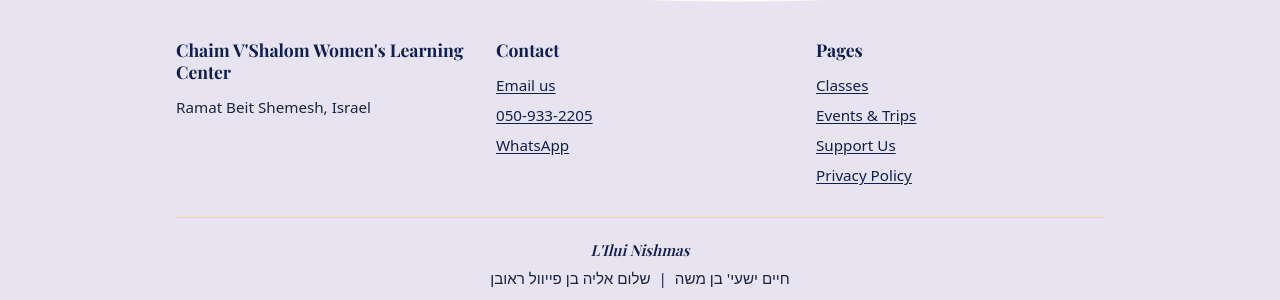
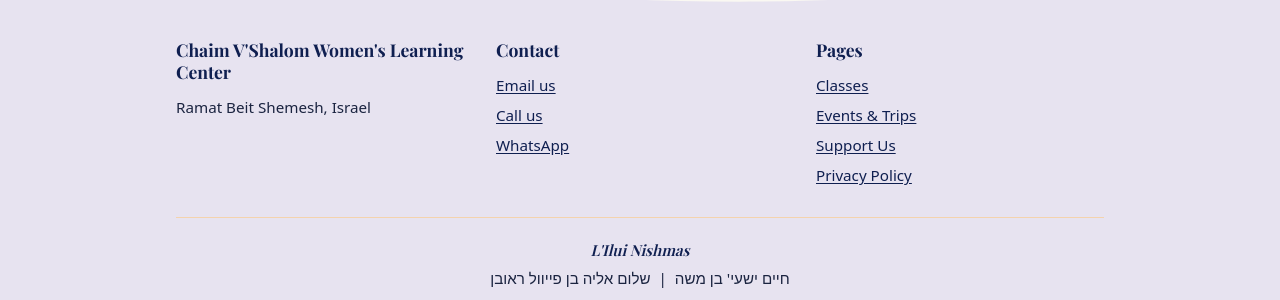
Before and after one commit to mos26613/ChaimVshalom, a Jekyll site: the page built from index.html, in a window 1280 px wide. Shown: the part 1121-1421 px from the top of the page. Built offline with Jekyll 4.4.1, drawn with Linux system fonts in a browser that asks for light colours; some web fonts are replaced.

Commit message:
Footer: show "Call us" instead of the phone number
Matches "Email us" and "WhatsApp"; the link still dials the number.

Co-Authored-By: Claude Opus 5.5 <noreply@anthropic.com>
Claude-Session: https://claude.ai/code/session_011TyGoYBZmHuJ2s6fCWnYGE

```diff
--- a/_includes/footer.html
+++ b/_includes/footer.html
@@ -10,7 +10,7 @@
           <h2>Contact</h2>
           <ul>
             <li><a href="mailto:cvswomenslc@gmail.com">Email us</a></li>
-            <li><a href="tel:+972509332205">050&#8209;933&#8209;2205</a></li>
+            <li><a href="tel:+972509332205">Call&nbsp;us</a></li>
             <li><a href="https://wa.me/972509332205" target="_blank" rel="noopener">WhatsApp</a></li>
           </ul>
         </div>
```
